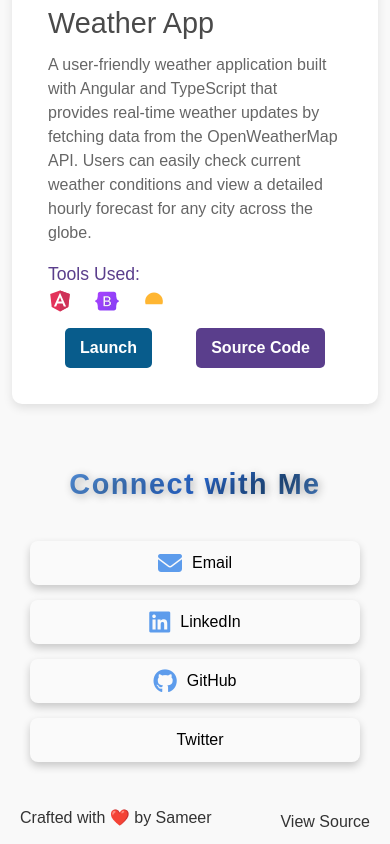
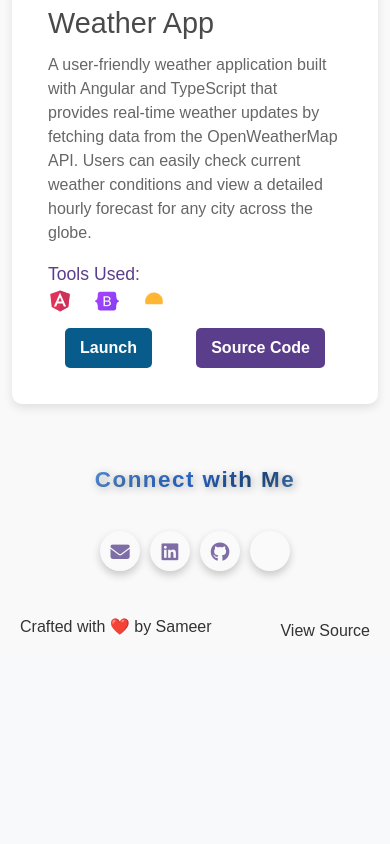
Before and after one commit to sameer882000/portfolio-angular, an Angular app: page / in a window 390 px wide. Shown: the part 1765-2609 px from the top of the page. After the commit the page ends 2418 px from the top, so only its background shows below. Built offline with nearby package versions, Linux system fonts and the light colour scheme.

Commit message:
Enhancement2

```diff
--- a/package.json
+++ b/package.json
@@ -1,6 +1,6 @@
 {
   "name": "portfolio-angular",
-  "version": "1.0.3",
+  "version": "1.1.1",
   "scripts": {
     "ng": "ng",
     "start": "ng serve",
--- a/src/app/contact/contact.component.css
+++ b/src/app/contact/contact.component.css
@@ -1,4 +1,4 @@
-/* Dark Mode */
+/* Base Styles */
 .contact-section {
     text-align: center;
     background-color: #1e1e1e;
@@ -7,9 +7,8 @@
 }
 
 .contact-title {
-    font-size: 1.5em;
+    font-size: 1.8em;
     font-weight: bold;
-    /* Refined gradient with softer transitions */
     background: linear-gradient(135deg, #5d9cec, #4179c0, #2a69d0, #1f4a7e, #5d9cec);
     -webkit-background-clip: text;
     -webkit-text-fill-color: transparent;
@@ -19,58 +18,40 @@
     padding: 5px 10px;
     transition: transform 0.3s ease;
     letter-spacing: 1.5px;
-    text-shadow: 2px 2px 8px rgba(0, 0, 0, 0.3); /* Enhanced shadow for more depth */
+    text-shadow: 2px 2px 8px rgba(0, 0, 0, 0.3);
 }
-
-
 
 .contact-title:hover {
     transform: scale(1.08);
-}
-
-
-
-
-.contact-intro {
-    font-size: 1.2em;
-    color: #e0e0e0;
-    margin-bottom: 20px;
 }
 
 .contact-links {
     display: flex;
     flex-wrap: wrap;
     justify-content: center;
-    gap: 15px;
+    gap: 20px;
     margin-top: 10px;
 }
 
 .contact-item {
     display: flex;
     align-items: center;
-    font-size: 1em;
-    transition: background 0.3s, color 0.3s, transform 0.3s;
-    width: 100%;
-    max-width: 180px;
-    padding: 10px;
-    background: rgba(255, 255, 255, 0.1); /* Dark mode background */
-    border-radius: 8px;
-    box-sizing: border-box;
+    justify-content: center;
+    font-size: 1.5em; /* Reduced the size of the icon */
+    width: 50px; /* Smaller circle */
+    height: 50px; /* Smaller circle */
+    padding: 10px; /* Adjusted padding */
+    background: rgba(255, 255, 255, 0.1);
+    border-radius: 50%;
     cursor: pointer;
+    transition: background 0.3s, transform 0.3s;
+    text-decoration: none;
     box-shadow: 0px 4px 8px rgba(0, 0, 0, 0.2);
 }
 
 .contact-item i {
-    font-size: 24px;
-    color: #5d9cec;
-    margin-right: 10px;
-    transition: color 0.3s;
-}
-
-.contact-item a {
-    color: #e0e0e0;
-    text-decoration: none;
-    font-size: 1em;
+    font-size: 1.3em; /* Smaller icons inside the circle */
+    color: #7f6ea6;
     transition: color 0.3s;
 }
 
@@ -79,18 +60,35 @@
     transform: translateY(-2px);
 }
 
-.contact-item a:hover {
-    color: #5d9cec;
-}
-
 .contact-item i:hover {
     color: #e0e0e0;
 }
 
-/* Light Mode */
+/* Dark Mode Styles */
+body.dark-mode .contact-section {
+    background-color: #1e1e1e;
+    color: #e0e0e0;
+}
+
+body.dark-mode .contact-title {
+    background: linear-gradient(135deg, #5d9cec, #4179c0, #2a69d0, #1f4a7e, #5d9cec);
+    -webkit-background-clip: text;
+    -webkit-text-fill-color: transparent;
+}
+
+body.dark-mode .contact-item {
+    background: rgba(255, 255, 255, 0.1);
+    color: #e0e0e0;
+}
+
+body.dark-mode .contact-item:hover {
+    background: rgba(93, 156, 236, 0.2);
+}
+
+/* Light Mode Styles */
 body.light-mode .contact-section {
     background-color: #f8f9fa;
-    color: #333333;
+    color: #333;
 }
 
 body.light-mode .contact-title {
@@ -100,17 +98,9 @@ body.light-mode .contact-title {
     text-shadow: none;
 }
 
-body.light-mode .contact-title::after {
-    background: linear-gradient(90deg, #6a5acd, #9370db);
-}
-
-body.light-mode .contact-intro {
-    color: #333333;
-}
-
 body.light-mode .contact-item {
-    background: rgba(103, 85, 219, 0.2); /* Light mode background */
-    box-shadow: 0px 4px 8px rgba(0, 0, 0, 0.1);
+    background: rgba(103, 85, 219, 0.2);
+    color: #333;
 }
 
 body.light-mode .contact-item i {
@@ -119,38 +109,52 @@ body.light-mode .contact-item i {
 
 body.light-mode .contact-item:hover {
     background: rgba(106, 90, 205, 0.2);
-    transform: translateY(-2px);
-}
-
-body.light-mode .contact-item a {
-    color: #333333;
-}
-
-body.light-mode .contact-item a:hover {
-    color: #6a5acd;
 }
 
 body.light-mode .contact-item i:hover {
-    color: #333333;
+    color: #333;
 }
 
-/* Media query for small screens */
-@media (max-width: 480px) {
+/* Media Queries for Small Screens */
+@media (max-width: 768px) {
     .contact-title {
-        font-size: 1.8em;
-    }
-
-    .contact-intro {
-        font-size: 1em;
+        font-size: 1.6em;
     }
 
     .contact-links {
-        flex-direction: column;
+        gap: 15px;
     }
 
     .contact-item {
-        flex-direction: row;
-        max-width: 100%;
-        justify-content: center;
+        font-size: 1.3em; /* Even smaller icons for medium screens */
+        width: 45px;
+        height: 45px;
+        padding: 8px;
+    }
+
+    .contact-item i {
+        font-size: 1.2em; /* Adjusted icon size */
     }
 }
+
+/* Media Queries for Very Small Screens (Mobile) */
+@media (max-width: 480px) {
+    .contact-title {
+        font-size: 1.4em;
+    }
+
+    .contact-links {
+        gap: 10px;
+    }
+
+    .contact-item {
+        font-size: 1.2em;
+        width: 40px;
+        height: 40px;
+        padding: 6px;
+    }
+
+    .contact-item i {
+        font-size: 1em; /* Adjusted icon size for mobile */
+    }
+}
--- a/src/app/contact/contact.component.html
+++ b/src/app/contact/contact.component.html
@@ -3,25 +3,17 @@
     <p class="contact-title">Connect with Me</p>
 
     <div class="contact-links">
-        <div class="contact-item">
+        <a href="mailto:sameer.882000@gmail.com" class="contact-item" target="_blank" rel="noopener">
             <i class="fa-solid fa-envelope"></i>
-            <a href="mailto:sameer.882000@gmail.com">Email</a>
-        </div>
-        <div class="contact-item">
+        </a>
+        <a href="https://www.linkedin.com/in/sameer-sinha-4b3a40174/" class="contact-item" target="_blank" rel="noopener">
             <i class="fa-brands fa-linkedin"></i>
-            <a href="https://www.linkedin.com/in/sameer-sinha-4b3a40174/" target="_blank" rel="noopener">
-                LinkedIn
-            </a>
-        </div>
-        <div class="contact-item">
+        </a>
+        <a href="https://www.github.com/sameer882000" class="contact-item" target="_blank" rel="noopener">
             <i class="fa-brands fa-github"></i>
-            <a href="https://www.github.com/sameer882000" target="_blank" rel="noopener">
-                GitHub
-            </a>
-        </div>
-        <div class="contact-item">
+        </a>
+        <a href="https://x.com/mai_hoon_sameer" class="contact-item" target="_blank" rel="noopener">
             <i class="fa-brands fa-x-twitter"></i>
-            <a href="https://x.com/mai_hoon_sameer" target="_blank" rel="noopener">Twitter</a>
-        </div>
+        </a>
     </div>
 </div>
```
